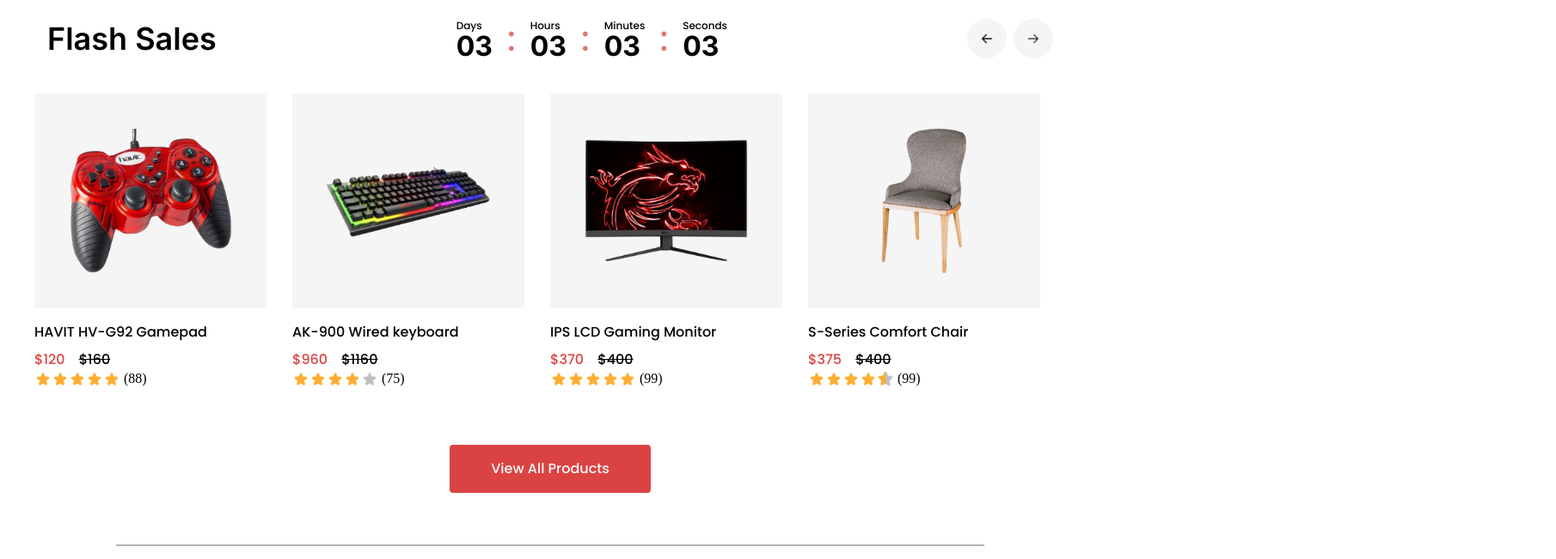
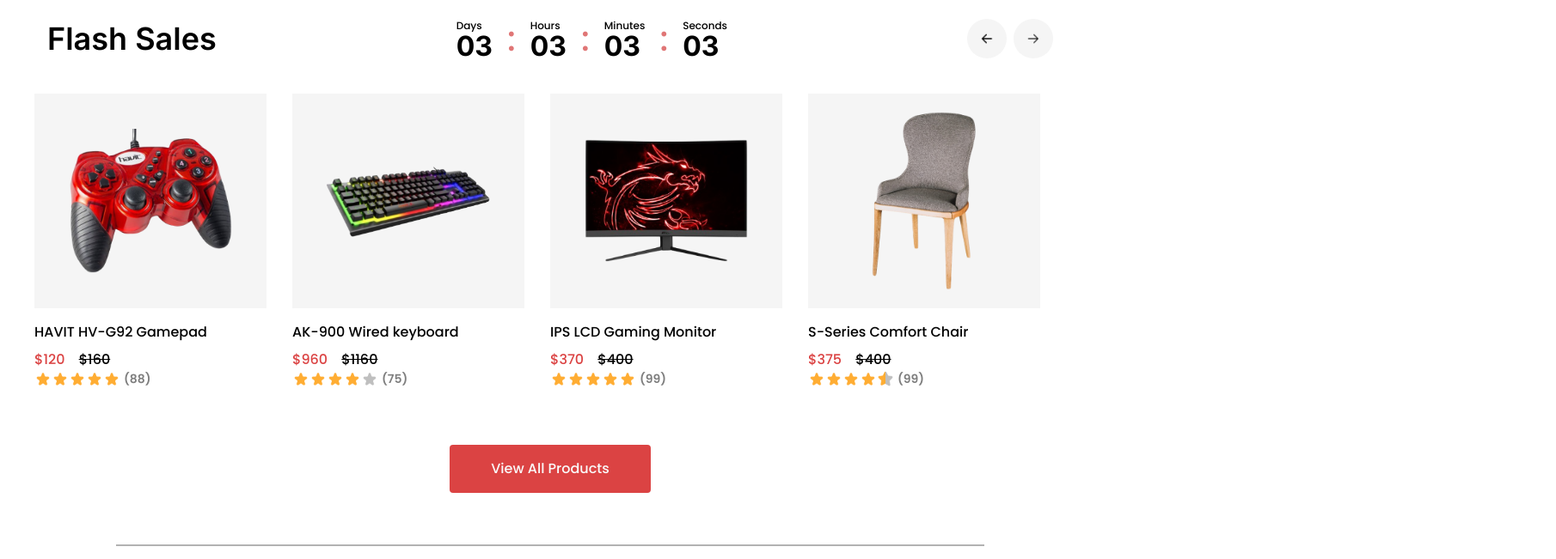
Before and after one commit to The-isaacagboola/Full-E-commerce-website, a website built with Vite: page latest/index.html in a window 1280 px wide. Shown: the part 721-1372 px from the top of the page at 86% size, 1810 px wide, since content can reach past the window. Built offline with nearby package versions, Linux system fonts and the light colour scheme.

Commit message:
Got the grid new arrivals section fixed.

```diff
--- a/latest/index.html
+++ b/latest/index.html
@@ -528,6 +528,10 @@
           <span class="rating-count">(55)</span>
         </div>
       </div>
+
+      <div class="button-flex-parent upper-gap">
+        <button class="view-all-btn">View All Products</button>
+      </div>
     </section>
 
     <script type="module" src="./main.js"></script>
--- a/latest/style.css
+++ b/latest/style.css
@@ -371,10 +371,12 @@
   margin-bottom: 3.75rem;
 }
 .products-container {
-  display: flex;
+  display: grid;
+  grid-template-columns: repeat(4, auto);
   justify-content: center;
   align-items: center;
   margin-top: 2.5rem;
+  row-gap: 60px;
 }
 .product-image {
   display: flex;
@@ -388,6 +390,7 @@
 .product-item img {
   object-fit: scale-down;
   max-block-size: -webkit-fill-available;
+  max-height: 13rem;
 }
 .product-item {
   margin-right: 1.875rem;
@@ -441,6 +444,13 @@
   justify-content: center;
   align-items: center;
   cursor: pointer;
+}
+.rating-count {
+  font-family: var(--font-poppins);
+  font-weight: 600;
+  font-size: 14px;
+  color: var(--clr-primary-black);
+  opacity: 50%;
 }
 
 .horizontal-seperator {
```
